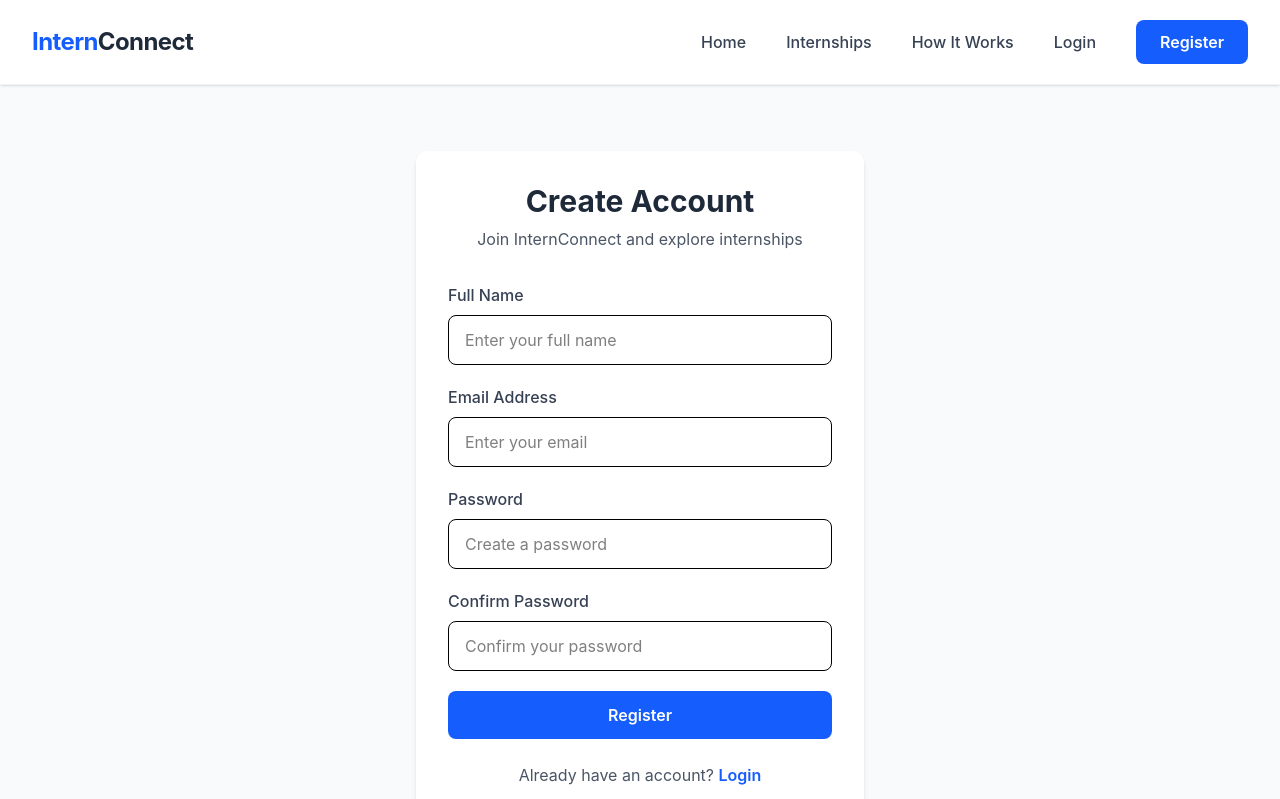
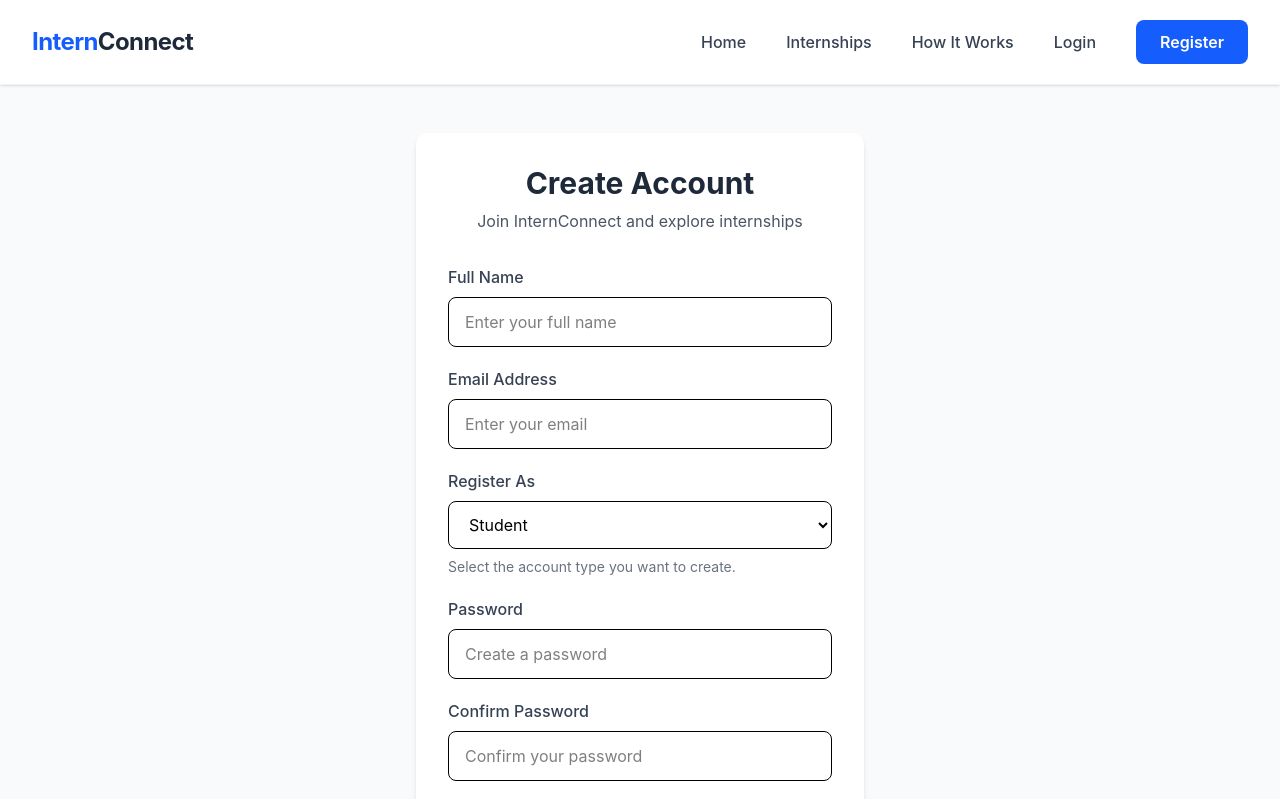
Before and after one commit to Anshu-webdev13/InterenConnect-Project, a React (Vite) app in the folder internconnect/: page /register in a window 1280 px wide. Shown: the top 799 px of the page. Built offline with nearby package versions, Linux system fonts and the light colour scheme.

Commit message:
Add this code

```diff
--- a/internconnect/src/pages/Register.jsx
+++ b/internconnect/src/pages/Register.jsx
@@ -8,6 +8,7 @@ const Register = () => {
   const [email, setEmail] = useState("");
   const [password, setPassword] = useState("");
   const [confirmPassword, setConfirmPassword] = useState("");
+  const [role, setRole] = useState("student");
 
   const handleSubmit = (e) => {
     e.preventDefault();
@@ -17,10 +18,23 @@ const Register = () => {
       return;
     }
 
-    const users = JSON.parse(localStorage.getItem("users") || "[]");
+    let users = [];
+
+    try {
+      users = JSON.parse(localStorage.getItem("users") || "[]");
+
+      if (!Array.isArray(users)) {
+        users = [];
+      }
+    } catch (error) {
+      alert("Unable to read registered users. Please try again.");
+      return;
+    }
+
+    const normalizedEmail = email.trim().toLowerCase();
 
     const existingUser = users.find(
-      (user) => user.email.toLowerCase() === email.trim().toLowerCase(),
+      (user) => user.email?.toLowerCase() === normalizedEmail,
     );
 
     if (existingUser) {
@@ -31,8 +45,9 @@ const Register = () => {
     const newUser = {
       id: Date.now(),
       name: name.trim(),
-      email: email.trim().toLowerCase(),
+      email: normalizedEmail,
       password,
+      role,
     };
 
     users.push(newUser);
@@ -54,58 +69,91 @@ const Register = () => {
         </p>
 
         <form onSubmit={handleSubmit} className="mt-8 space-y-5">
+          {/* Full Name */}
           <div>
             <label className="mb-2 block font-medium text-gray-700">
               Full Name
             </label>
+
             <input
               type="text"
               value={name}
               onChange={(e) => setName(e.target.value)}
               placeholder="Enter your full name"
+              autoComplete="name"
               required
               className="w-full rounded-lg border px-4 py-3 outline-none focus:border-blue-500"
             />
           </div>
 
+          {/* Email */}
           <div>
             <label className="mb-2 block font-medium text-gray-700">
               Email Address
             </label>
+
             <input
               type="email"
               value={email}
               onChange={(e) => setEmail(e.target.value)}
               placeholder="Enter your email"
+              autoComplete="email"
               required
               className="w-full rounded-lg border px-4 py-3 outline-none focus:border-blue-500"
             />
           </div>
 
+          {/* Role Selection */}
+          <div>
+            <label className="mb-2 block font-medium text-gray-700">
+              Register As
+            </label>
+
+            <select
+              value={role}
+              onChange={(e) => setRole(e.target.value)}
+              required
+              className="w-full rounded-lg border bg-white px-4 py-3 outline-none focus:border-blue-500"
+            >
+              <option value="student">Student</option>
+              <option value="admin">Admin</option>
+            </select>
+
+            <p className="mt-2 text-sm text-gray-500">
+              Select the account type you want to create.
+            </p>
+          </div>
+
+          {/* Password */}
           <div>
             <label className="mb-2 block font-medium text-gray-700">
               Password
             </label>
+
             <input
               type="password"
               value={password}
               onChange={(e) => setPassword(e.target.value)}
               placeholder="Create a password"
+              autoComplete="new-password"
               minLength={6}
               required
               className="w-full rounded-lg border px-4 py-3 outline-none focus:border-blue-500"
             />
           </div>
 
+          {/* Confirm Password */}
           <div>
             <label className="mb-2 block font-medium text-gray-700">
               Confirm Password
             </label>
+
             <input
               type="password"
               value={confirmPassword}
               onChange={(e) => setConfirmPassword(e.target.value)}
               placeholder="Confirm your password"
+              autoComplete="new-password"
               minLength={6}
               required
               className="w-full rounded-lg border px-4 py-3 outline-none focus:border-blue-500"
@@ -114,7 +162,7 @@ const Register = () => {
 
           <button
             type="submit"
-            className="w-full rounded-lg bg-blue-600 py-3 font-semibold text-white hover:bg-blue-700"
+            className="w-full rounded-lg bg-blue-600 py-3 font-semibold text-white hover:bg-blue-700 transition"
           >
             Register
           </button>
```
